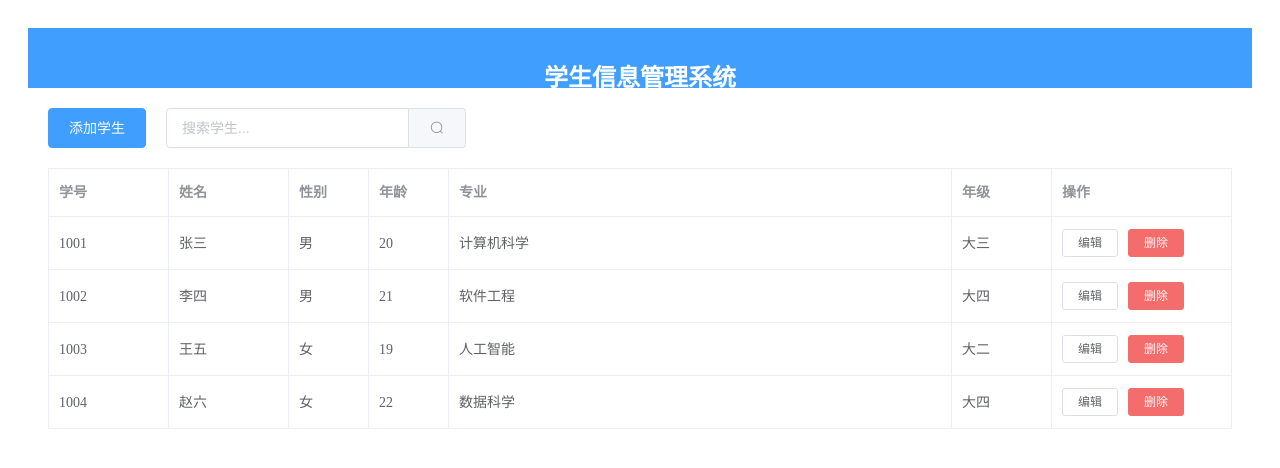
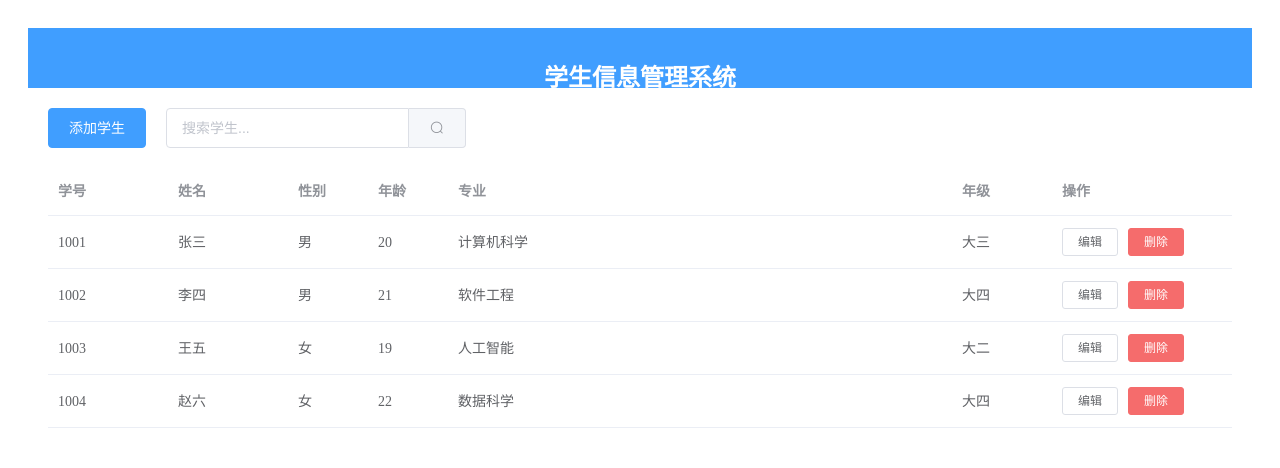
Before and after one commit to heaven787/studentmanage, a Vue app: page / in a window 1280 px wide. Shown: the top 468 px of the page. Built offline with nearby package versions, Linux system fonts and the light colour scheme.

Commit message:
Update App.vue

```diff
--- a/App.vue
+++ b/App.vue
@@ -22,7 +22,6 @@
 
         <el-table
           :data="filteredStudents"
-          border
           style="width: 100%"
           v-loading="loading"
         >
```
